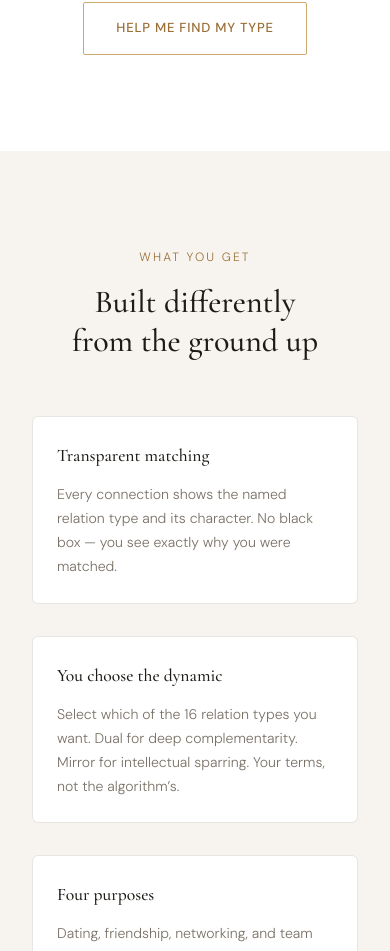
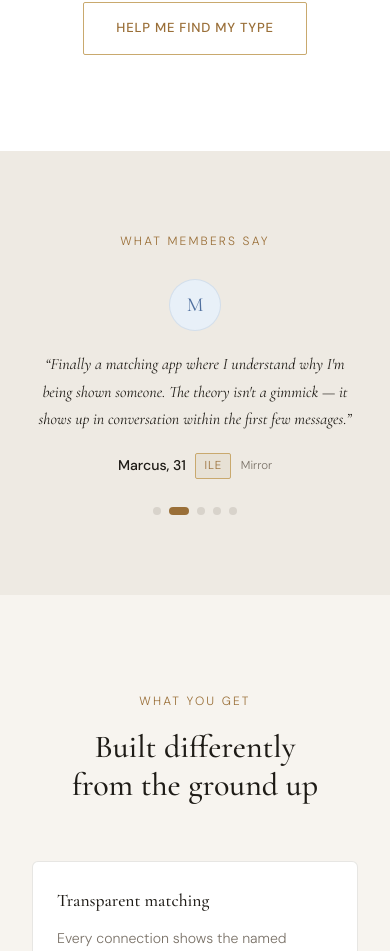
Before and after one commit to sstern42/socionics-match, a React (Vite) app: page / in a window 390 px wide. Shown: the part 3848-4799 px from the top of the page. Built offline with nearby package versions, Linux system fonts and the light colour scheme; no server answers; the database is empty.

Commit message:
Add files via upload

```diff
--- a/src/pages/Home.jsx
+++ b/src/pages/Home.jsx
@@ -1,4 +1,4 @@
-import { useState, useEffect } from 'react'
+import { useState, useEffect, useRef } from 'react'
 import { Link } from 'react-router-dom'
 import Layout from '../components/Layout'
 import { useAuth } from '../lib/AuthContext'
@@ -15,6 +15,123 @@ const RELATION_PILLS = [
   { label: 'Contrary',       key: 'CONTRARY' },
   { label: 'Conflict',       key: 'CONFLICT' },
 ]
+
+const TESTIMONIALS = [
+  {
+    name: 'Joy, 28',
+    type: 'EIE',
+    relation: 'Semi-Dual',
+    gender: 'female',
+    avatar: null,
+    quote: "I wasn't expecting to find someone I'd actually want to talk to. The relation type showed immediately — it made sense before we even exchanged a word.",
+  },
+  {
+    name: 'Marcus, 31',
+    type: 'ILE',
+    relation: 'Mirror',
+    gender: 'male',
+    avatar: null,
+    quote: "Finally a matching app where I understand why I'm being shown someone. The theory isn't a gimmick — it shows up in conversation within the first few messages.",
+  },
+  {
+    name: 'Anya, 21',
+    type: 'LSI',
+    relation: 'Kindred',
+    gender: 'female',
+    avatar: null,
+    quote: "I know my type well and wanted to meet people who take this seriously. Everyone on here does. That alone makes it worth it.",
+  },
+  {
+    name: 'P, 22',
+    type: 'SLE',
+    relation: 'Supervisor',
+    gender: 'male',
+    avatar: null,
+    quote: "The relation label on the card tells you more than a compatibility score ever could. You know what you're walking into.",
+  },
+  {
+    name: 'Reg, 24',
+    type: 'ESE',
+    relation: 'Dual',
+    gender: 'male',
+    avatar: null,
+    quote: "Met my Dual on here. The dynamic was exactly what the theory describes. Still talking every day.",
+  },
+]
+
+function Avatar({ gender, avatar, name }) {
+  if (avatar) return <img src={avatar} alt={name} style={{ width: 52, height: 52, borderRadius: '50%', objectFit: 'cover', flexShrink: 0 }} />
+  const initials = name.split(',')[0].trim()[0]
+  const bg = gender === 'female' ? '#f0e8f8' : '#e8f0f8'
+  const color = gender === 'female' ? '#7b4f9e' : '#4f6f9e'
+  return (
+    <div style={{ width: 52, height: 52, borderRadius: '50%', background: bg, border: `1px solid ${color}22`, display: 'flex', alignItems: 'center', justifyContent: 'center', fontFamily: 'var(--serif)', fontSize: '1.25rem', color, flexShrink: 0 }}>
+      {initials}
+    </div>
+  )
+}
+
+function TestimonialsCarousel() {
+  const [active, setActive] = useState(0)
+  const [paused, setPaused] = useState(false)
+  const timer = useRef(null)
+
+  useEffect(() => {
+    if (paused) return
+    timer.current = setInterval(() => {
+      setActive(a => (a + 1) % TESTIMONIALS.length)
+    }, 4000)
+    return () => clearInterval(timer.current)
+  }, [paused])
+
+  function goTo(i) {
+    setPaused(true)
+    setActive(i)
+    clearInterval(timer.current)
+    timer.current = setTimeout(() => setPaused(false), 8000)
+  }
+
+  const t = TESTIMONIALS[active]
+
+  return (
+    <div style={{ maxWidth: 620, margin: '0 auto', textAlign: 'center', display: 'flex', flexDirection: 'column', alignItems: 'center', gap: '1.75rem' }}>
+      <p className="eyebrow">What members say</p>
+
+      <div style={{ minHeight: 160, display: 'flex', flexDirection: 'column', alignItems: 'center', gap: '1.25rem' }}>
+        <Avatar gender={t.gender} avatar={t.avatar} name={t.name} />
+        <blockquote style={{ fontFamily: 'var(--serif)', fontSize: 'clamp(1rem,2.5vw,1.25rem)', fontStyle: 'italic', lineHeight: 1.7, color: 'var(--text)', margin: 0, maxWidth: 520 }}>
+          &ldquo;{t.quote}&rdquo;
+        </blockquote>
+        <div style={{ display: 'flex', alignItems: 'center', gap: '0.6rem', flexWrap: 'wrap', justifyContent: 'center' }}>
+          <span style={{ fontSize: '0.88rem', fontWeight: 500, color: 'var(--text)' }}>{t.name}</span>
+          <span style={{ fontSize: '0.72rem', letterSpacing: '0.08em', textTransform: 'uppercase', color: 'var(--accent)', background: 'rgba(154,111,56,0.08)', border: '1px solid var(--accent-lt)', padding: '0.15rem 0.5rem', borderRadius: 2 }}>{t.type}</span>
+          <span style={{ fontSize: '0.72rem', color: 'var(--muted)' }}>{t.relation}</span>
+        </div>
+      </div>
+
+      <div style={{ display: 'flex', gap: '0.5rem', alignItems: 'center' }}>
+        {TESTIMONIALS.map((_, i) => (
+          <button
+            key={i}
+            type="button"
+            onClick={() => goTo(i)}
+            aria-label={`Testimonial ${i + 1}`}
+            style={{
+              width: i === active ? 20 : 8,
+              height: 8,
+              borderRadius: 4,
+              background: i === active ? 'var(--accent)' : 'var(--border)',
+              border: 'none',
+              cursor: 'pointer',
+              padding: 0,
+              transition: 'width 0.3s, background 0.3s',
+            }}
+          />
+        ))}
+      </div>
+    </div>
+  )
+}
 
 export default function Home() {
   const { session, profile } = useAuth()
@@ -204,6 +321,10 @@ export default function Home() {
         </div>
       </section>
 
+      <section style={{ padding: '5rem 2rem', background: 'var(--surface, #f7f4ef)' }}>
+        <TestimonialsCarousel />
+      </section>
+
       <section style={{ padding: '6rem 2rem', maxWidth: 900, margin: '0 auto' }}>
         <p className="eyebrow" style={{ textAlign: 'center', marginBottom: '1rem' }}>What you get</p>
         <h2 style={{ textAlign: 'center', marginBottom: '3.5rem' }}>Built differently<br />from the ground up</h2>
```
